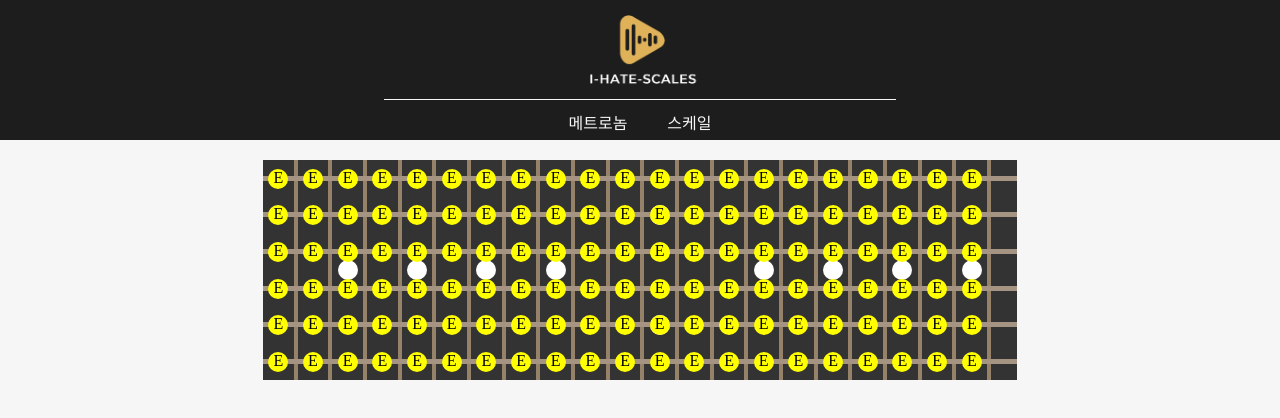
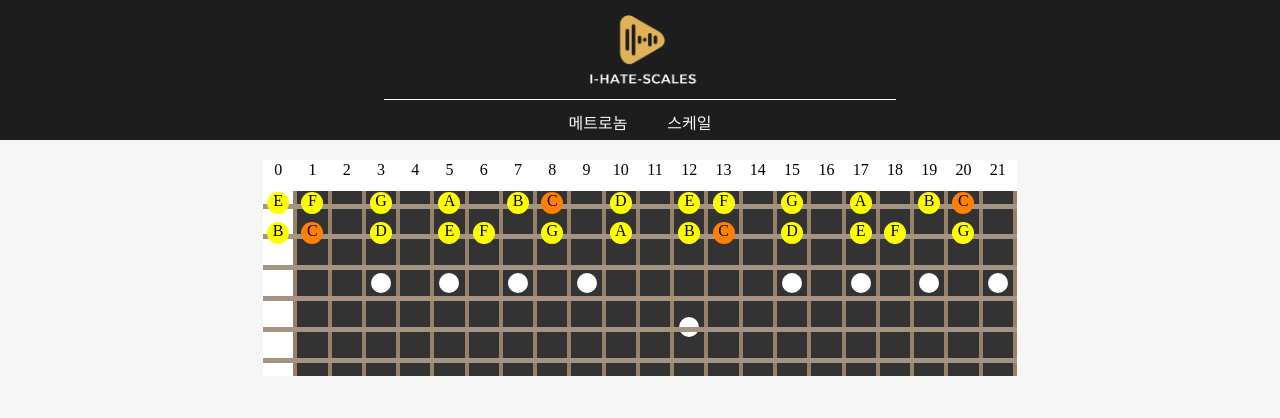
Before and after one commit to JeonH503/i-hate-scales, a Next.js app: page /scales in a window 1280 px wide. Shown: the top 418 px of the page. Built offline with nearby package versions, Linux system fonts and the light colour scheme.

Commit message:
scale 코드 정리

```diff
--- a/pages/scales.tsx
+++ b/pages/scales.tsx
@@ -1,5 +1,10 @@
 import Carousel from '@/components/Carousel/Carousel'
 import styled from 'styled-components'
+
+interface Flet {
+    code?:string;
+    direction?:string;
+}
 
 const Wrap = styled.div`
     width:65%;
@@ -17,7 +22,7 @@ const Fretboard = styled.div`
 const String = styled.div`
     display:flex;
     width:100%;
-    height:16.66%;
+    height:14%;
     background:#333333;
     position:relative;
     align-items: center;
@@ -32,14 +37,14 @@ const String = styled.div`
     }
 `
 
-const Flet = styled.div<{direction?:string}>`
+const Flet = styled.div<Flet>`
     width:4.6%;
     height:100%;
     border-right: 4px solid #958269;
     display:flex;
     justify-content:center;
 
-    ${({direction}) => direction ? `
+    ${({direction}) => direction && `
     &:before {
         content:'';
         position:absolute;
@@ -49,29 +54,146 @@ const Flet = styled.div<{direction?:string}>`
         background:white;
         ${direction === 'down' ? "bottom:-10px;" : "bottom: 8px;" }
         z-index:1;
-    }` : ""}
+    }`}
 
+    ${({code}) => code && `
         &:after {
             text-align:center;
-        content:'E';
+            content:'${code}';
             position:absolute;
-        width:20px;
-        height:20px;
-        border-radius:20px;
-        background:yellow;
+            width:22px;
+            height:22px;
+            border-radius:22px;
+            background:${code === 'C' ? "#ff8000" : "yellow"};
             bottom: 8px;
             z-index:3;
         }
+    `}
 ` //각각의 프렛
-const FletNumber = styled.div`` //몇번째 프렛인지 표사
-const OpenString = styled.div`` //개방현 표시
+const OpenFlet = styled(Flet)<Flet>`
+    background:white;
+` //개방현
+const OpenString = styled(String)`
+    background:white;
+    &:after{
+        display:none;
+    }
+` //개방현 표시
+
+const NumberFlet = styled(OpenFlet)<Flet>`
+    border-right: 4px solid white;
+
+    ${({code}) => code && `
+        &:after {
+            content:'${code}';
+            background:none;
+        }
+    `}
+` //
 
 export default function scales() {
     return (
         <Wrap>
             <Carousel>
                 <Fretboard>
+                    <OpenString>
+                        <NumberFlet code="0"/>
+                        <NumberFlet code="1"/>
+                        <NumberFlet code="2"/>
+                        <NumberFlet code="3"/>
+                        <NumberFlet code="4"/>
+                        <NumberFlet code="5"/>
+                        <NumberFlet code="6"/>
+                        <NumberFlet code="7"/>
+                        <NumberFlet code="8"/>
+                        <NumberFlet code="9"/>
+                        <NumberFlet code="10"/>
+                        <NumberFlet code="11"/>
+                        <NumberFlet code="12"/>
+                        <NumberFlet code="13"/>
+                        <NumberFlet code="14"/>
+                        <NumberFlet code="15"/>
+                        <NumberFlet code="16"/>
+                        <NumberFlet code="17"/>
+                        <NumberFlet code="18"/>
+                        <NumberFlet code="19"/>
+                        <NumberFlet code="20"/>
+                        <NumberFlet code="21"/>
+                    </OpenString>
                     <String>
+                        <OpenFlet code="E"/>
+                        <Flet code="F"/>
+                        <Flet/>
+                        <Flet code="G"/>
+                        <Flet/>
+                        <Flet code="A"/>
+                        <Flet/>
+                        <Flet code="B"/>
+                        <Flet code="C"/>
+                        <Flet/>
+                        <Flet code="D"/>
+                        <Flet/>
+                        <Flet code="E"/>
+                        <Flet code="F"/>
+                        <Flet/>
+                        <Flet code="G"/>
+                        <Flet/>
+                        <Flet code="A"/>
+                        <Flet/>
+                        <Flet code="B"/>
+                        <Flet code="C"/>
+                        <Flet/>
+                    </String>
+                    <String>
+                        <OpenFlet code="B"/>
+                        <Flet code="C"/>
+                        <Flet/>
+                        <Flet code="D"/>
+                        <Flet/>
+                        <Flet code="E"/>
+                        <Flet code="F"/>
+                        <Flet/>
+                        <Flet code="G"/>
+                        <Flet/>
+                        <Flet code="A"/>
+                        <Flet/>
+                        <Flet direction="up" code="B"/>
+                        <Flet code="C"/>
+                        <Flet/>
+                        <Flet code="D"/>
+                        <Flet/>
+                        <Flet code="E"/>
+                        <Flet code="F"/>
+                        <Flet/>
+                        <Flet code="G"/>
+                        <Flet/>
+                    </String>
+                    <String>
+                        <OpenFlet/>
+                        <Flet/>
+                        <Flet/>
+                        <Flet direction="down"/>
+                        <Flet/>
+                        <Flet direction="down"/>
+                        <Flet/>
+                        <Flet direction="down"/>
+                        <Flet/>
+                        <Flet direction="down"/>
+                        <Flet/>
+                        <Flet/>
+                        <Flet/>
+                        <Flet/>
+                        <Flet/>
+                        <Flet direction="down"/>
+                        <Flet/>
+                        <Flet direction="down"/>
+                        <Flet/>
+                        <Flet direction="down"/>
+                        <Flet/>
+                        <Flet direction="down"/>
+                    </String>
+                    <String>
+                        <OpenFlet/>
                         <Flet/>
                         <Flet/>
                         <Flet/>
@@ -95,6 +217,7 @@ export default function scales() {
                         <Flet/>
                     </String>
                     <String>
+                        <OpenFlet/>
                         <Flet/>
                         <Flet/>
                         <Flet/>
@@ -118,75 +241,7 @@ export default function scales() {
                         <Flet/>
                     </String>
                     <String>
-                        <Flet/>
-                        <Flet/>
-                        <Flet direction="down"/>
-                        <Flet/>
-                        <Flet direction="down"/>
-                        <Flet/>
-                        <Flet direction="down"/>
-                        <Flet/>
-                        <Flet direction="down"/>
-                        <Flet/>
-                        <Flet/>
-                        <Flet/>
-                        <Flet/>
-                        <Flet/>
-                        <Flet direction="down"/>
-                        <Flet/>
-                        <Flet direction="down"/>
-                        <Flet/>
-                        <Flet direction="down"/>
-                        <Flet/>
-                        <Flet direction="down"/>
-                    </String>
-                    <String>
-                        <Flet/>
-                        <Flet/>
-                        <Flet/>
-                        <Flet/>
-                        <Flet/>
-                        <Flet/>
-                        <Flet/>
-                        <Flet/>
-                        <Flet/>
-                        <Flet/>
-                        <Flet/>
-                        <Flet/>
-                        <Flet/>
-                        <Flet/>
-                        <Flet/>
-                        <Flet/>
-                        <Flet/>
-                        <Flet/>
-                        <Flet/>
-                        <Flet/>
-                        <Flet/>
-                    </String>
-                    <String>
-                        <Flet/>
-                        <Flet/>
-                        <Flet/>
-                        <Flet/>
-                        <Flet/>
-                        <Flet/>
-                        <Flet/>
-                        <Flet/>
-                        <Flet/>
-                        <Flet/>
-                        <Flet/>
-                        <Flet direction="up"/>
-                        <Flet/>
-                        <Flet/>
-                        <Flet/>
-                        <Flet/>
-                        <Flet/>
-                        <Flet/>
-                        <Flet/>
-                        <Flet/>
-                        <Flet/>
-                    </String>
-                    <String>
+                        <OpenFlet/>
                         <Flet/>
                         <Flet/>
                         <Flet/>
```
Also changed, not shown: components/Scales/scales.json (added, +9 -0 lines). Lines whose indentation alone changed are shown as unchanged.
